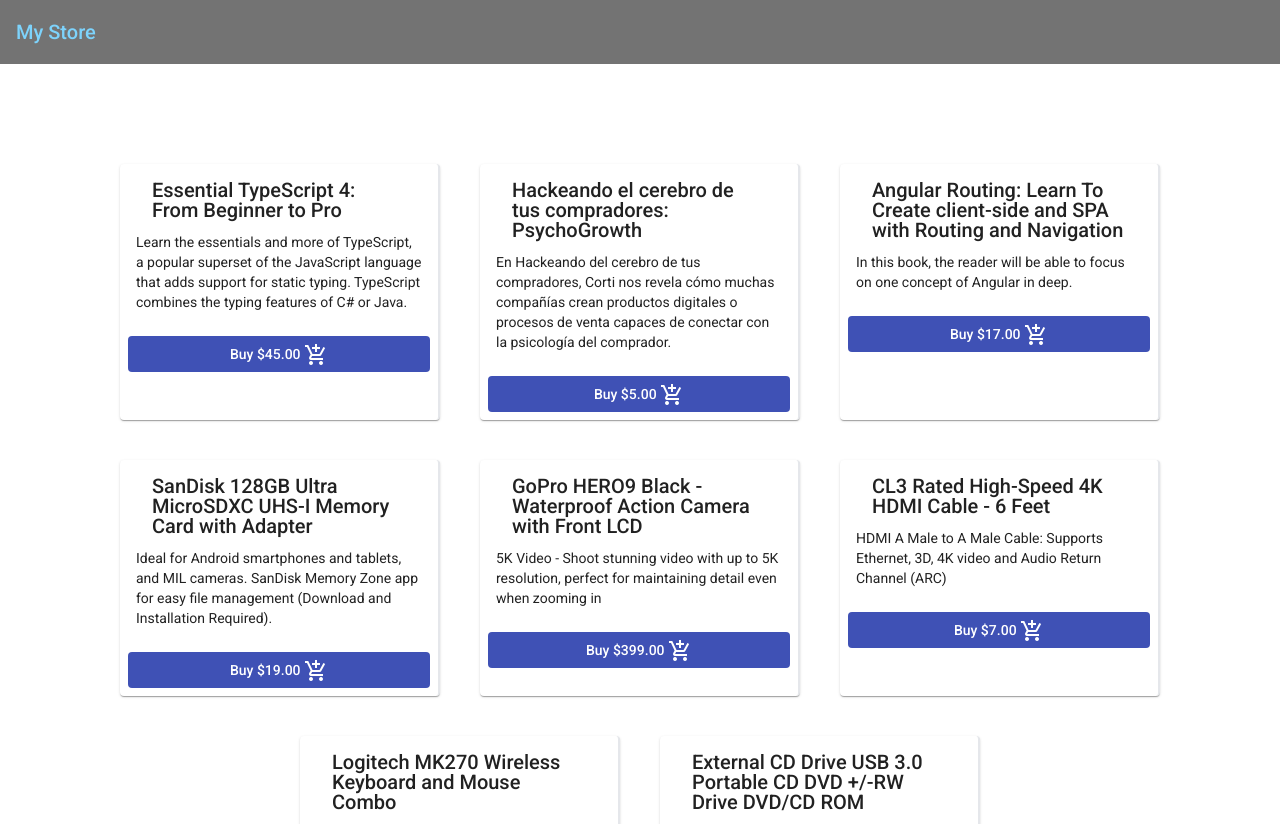
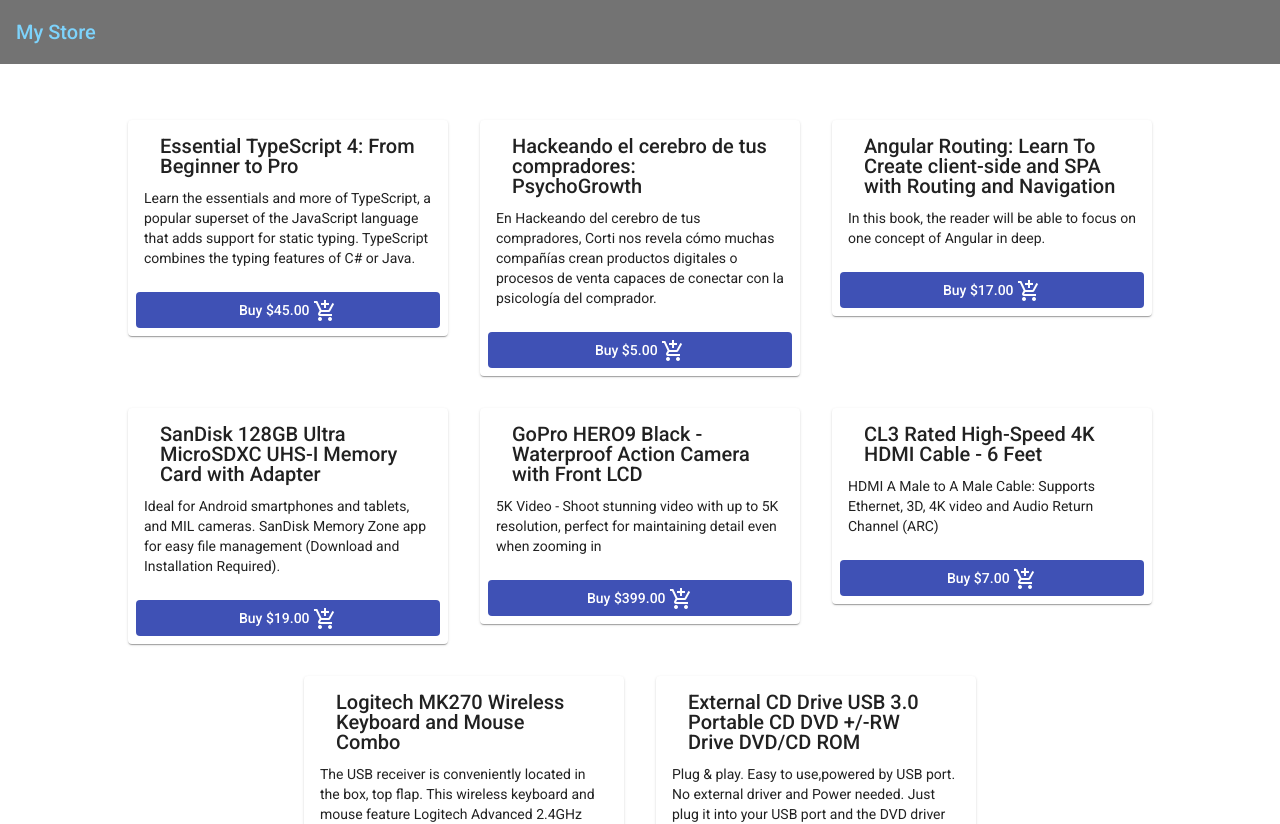
Before and after one commit to vafasca/store-Angular12-firstTrainingFull, an Angular app: page /products in a window 1280 px wide. Shown: the top 824 px of the page. Built offline with nearby package versions, Linux system fonts and the light colour scheme; data requests are answered from the project's data file.

Commit message:
adding inout output product products

```diff
--- a/src/app/pages/products/product/product.component.html
+++ b/src/app/pages/products/product/product.component.html
@@ -1 +1,14 @@
-<p>product works!</p>
+<mat-card class="card m-4 w-80">
+    <mat-card-header>
+      <mat-card-title>
+        {{product.name}}
+      </mat-card-title>
+    </mat-card-header>
+    <mat-card-content>{{product.description}}</mat-card-content>
+    <mat-card-actions class="">
+        <button mat-flat-button color="primary" class="w-full hover:bg-red-500" (click)="onClick()">
+                Buy {{product.price | currency}}
+                <mat-icon>add_shopping_cart</mat-icon>
+        </button>
+    </mat-card-actions>
+  </mat-card>
--- a/src/app/pages/products/product/product.component.ts
+++ b/src/app/pages/products/product/product.component.ts
@@ -1,4 +1,5 @@
-import { Component, OnInit } from '@angular/core';
+import { Component, EventEmitter, Input, OnInit, Output } from '@angular/core';
+import { Producto } from '../interfaces/product.interface';
 
 @Component({
   selector: 'app-product',
@@ -7,9 +8,17 @@
 })
 export class ProductComponent implements OnInit {
 
+  @Input() product!: Producto;
+  @Output() addToCartClick = new EventEmitter<Producto>();
+
   constructor() { }
 
   ngOnInit(): void {
   }
 
+  onClick():void{
+    // console.log('Res: '+ this.product.name);
+    this.addToCartClick.emit(this.product);
+  }
+
 }
--- a/src/app/pages/products/products.component.html
+++ b/src/app/pages/products/products.component.html
@@ -1,16 +1,7 @@
-<section class="products flex flex-wrap justify-center align-middle mt-20">
-  <mat-card class="card m-5 w-3/12 h-3/12 border-r-2 relative" *ngFor="let product of products">
-    <mat-card-header>
-      <mat-card-title>
-        {{product.name}}
-      </mat-card-title>
-    </mat-card-header>
-    <mat-card-content>{{product.description}}</mat-card-content>
-    <mat-card-actions class="">
-        <button mat-flat-button color="primary" class="w-full hover:bg-red-500">
-                Buy {{product.price | currency}}
-                <mat-icon>add_shopping_cart</mat-icon>
-        </button>
-    </mat-card-actions>
-  </mat-card>
+<section class="flex flex-wrap align-middle justify-center mt-10">
+  <app-product
+    (addToCartClick)="addToCart($event)"
+    [product]="product"
+    *ngFor="let product of products"
+  ></app-product>
 </section>
--- a/src/app/pages/products/products.component.ts
+++ b/src/app/pages/products/products.component.ts
@@ -23,4 +23,8 @@
     ).subscribe();
   }
 
+  addToCart(product: Producto):void{
+    console.log('Add to Cart: '+product.name);
+  }
+
 }
```
